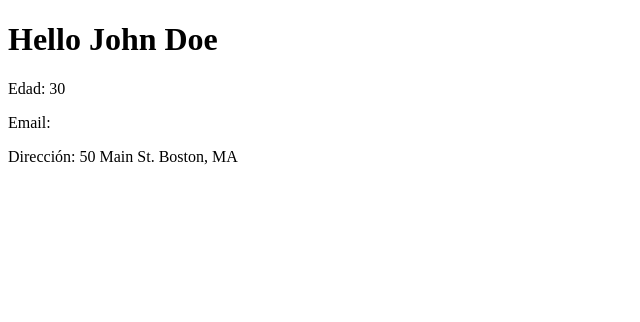
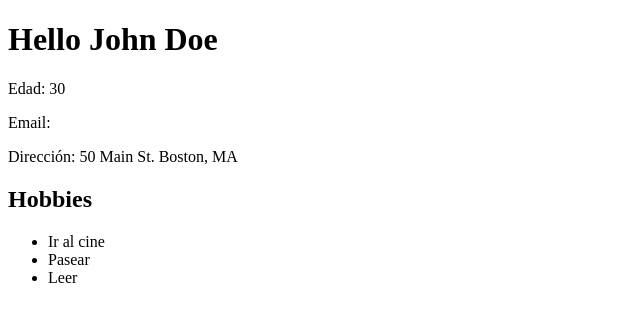
Before and after one commit to ualmtorres/angularEn3ms, an Angular app: page / in a window 1280 px wide. Shown: the top 322 px of the page, without its empty margins (0-640 px from the left). Built offline with nearby package versions, Linux system fonts and the light colour scheme.

Commit message:
Uso de arrays

```diff
--- a/src/app/components/user/user.component.html
+++ b/src/app/components/user/user.component.html
@@ -2,3 +2,7 @@
 <p>Edad: {{age}}</p>
 <p>Email: {{email}}</p>
 <p>Dirección: {{address.street}}. {{address.city}}, {{address.state}}</p>
+<h2>Hobbies</h2>
+<ul>
+    <li *ngFor="let hobby of hobbies">{{hobby}}</li>
+</ul>
--- a/src/app/components/user/user.component.ts
+++ b/src/app/components/user/user.component.ts
@@ -10,6 +10,7 @@ export class UserComponent implements OnInit {
   age: number;
   email: string;
   address: Address;
+  hobbies: string[];
 
   constructor() {   }
 
@@ -21,6 +22,7 @@ export class UserComponent implements OnInit {
       city: 'Boston',
       state: 'MA'
     }
+    this.hobbies = ['Ir al cine', 'Pasear', 'Leer'];
   }
 
 }
```
